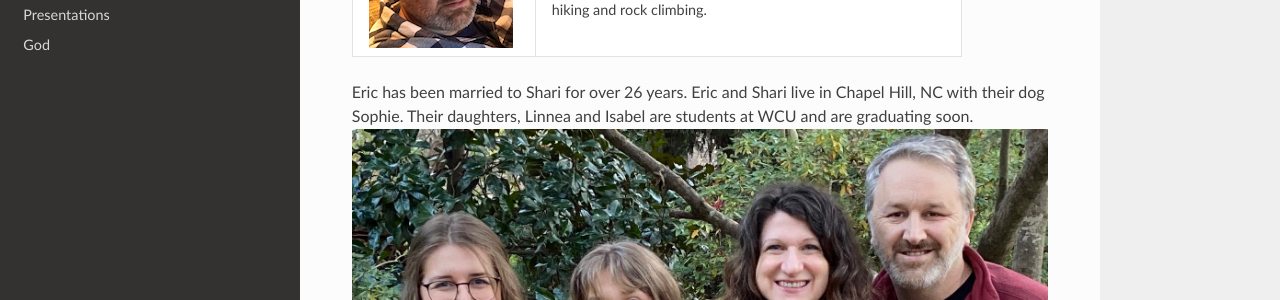
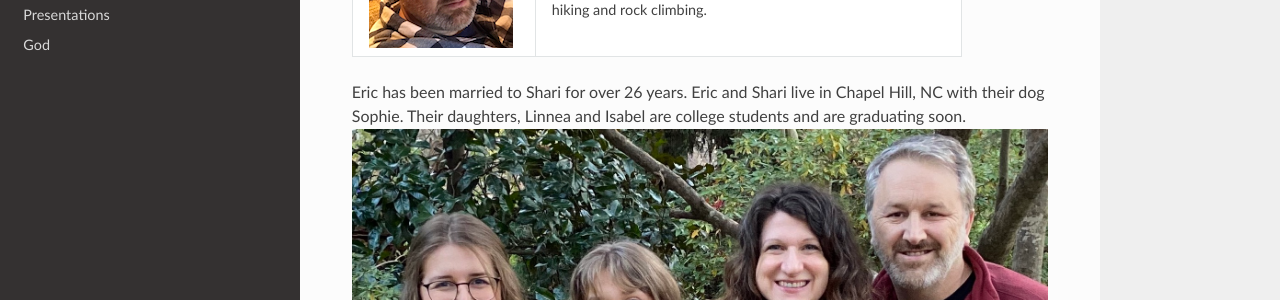
Before and after one commit to starrman777/my-website, an MkDocs documentation site: the page built from docs/about.md, in a window 1280 px wide and 1317 px high. Shown: the part 284-584 px from the top of the window. Built offline with MkDocs 1.6.1, drawn with Linux system fonts in a browser that asks for light colours; nearby versions of some CDN libraries.

Commit message:
Update about.md

```diff
--- a/docs/about.md
+++ b/docs/about.md
@@ -16,7 +16,7 @@
 </tr>
 </table>
 
-Eric has been married to Shari for over 26 years.  Eric and Shari live in Chapel Hill, NC with their dog Sophie.  Their daughters, Linnea and Isabel are students at WCU and are graduating soon.
+Eric has been married to Shari for over 26 years.  Eric and Shari live in Chapel Hill, NC with their dog Sophie.  Their daughters, Linnea and Isabel are college students and are graduating soon.
 ![picture of Starr family](images/family.jpeg "Starrs") ![picture of Sophie](images/Sophie.jpeg "Sophie") ![picture of Starr Home](images/StarrHome-FrontView.jpg "Starr Home")
 
 DevOps Director:  Eric is a Subject Matter Expert in Cloud Architecture (AWS) and DevOps
```
